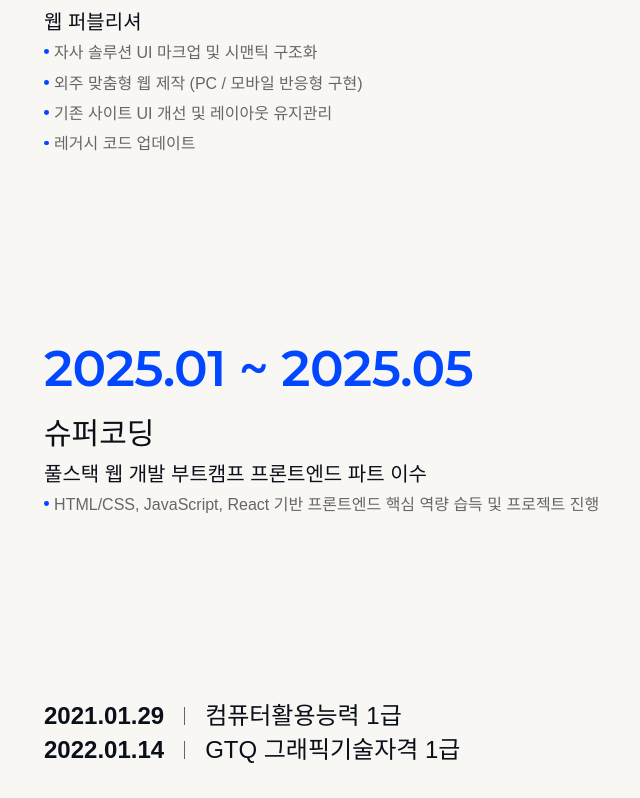
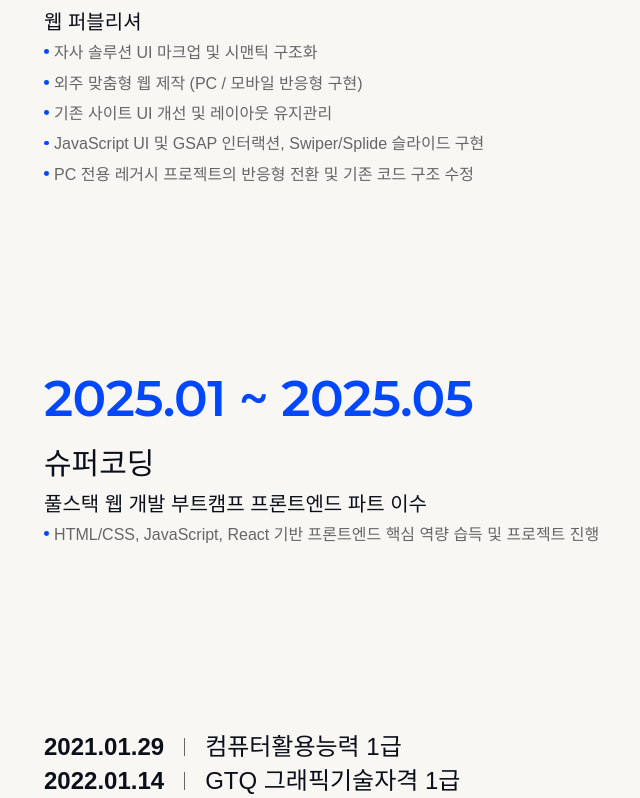
Before and after one commit to seongjongju/portfolio, a React (Vite) app: page / in a window 1280 px wide. Shown: the part 2162-2960 px from the top of the page, without its empty margins (196-836 px from the left). Built offline with nearby package versions, Linux system fonts and the light colour scheme; a web font is replaced by a local one.

Commit message:
내용 수정

```diff
--- a/src/components/about/layout/Experience.jsx
+++ b/src/components/about/layout/Experience.jsx
@@ -28,7 +28,10 @@ const Experience = () => {
                             기존 사이트 UI 개선 및 레이아웃 유지관리
                         </li>
                         <li className={styles.list_text}>
-                            레거시 코드 업데이트
+                            JavaScript UI 및 GSAP 인터랙션, Swiper/Splide 슬라이드 구현
+                        </li>
+                        <li className={styles.list_text}>
+                            PC 전용 레거시 프로젝트의 반응형 전환 및 기존 코드 구조 수정
                         </li>
                     </ul>
                 </div>
--- a/src/components/about/layout/TakeClass.jsx
+++ b/src/components/about/layout/TakeClass.jsx
@@ -9,7 +9,7 @@ const TakeClass = () => {
     return (
         <div className={styles.group}>
             <Subject
-                subject="Take A Class"
+                subject="Education"
                 ref={subjectRef}
             />
             <div>
```
